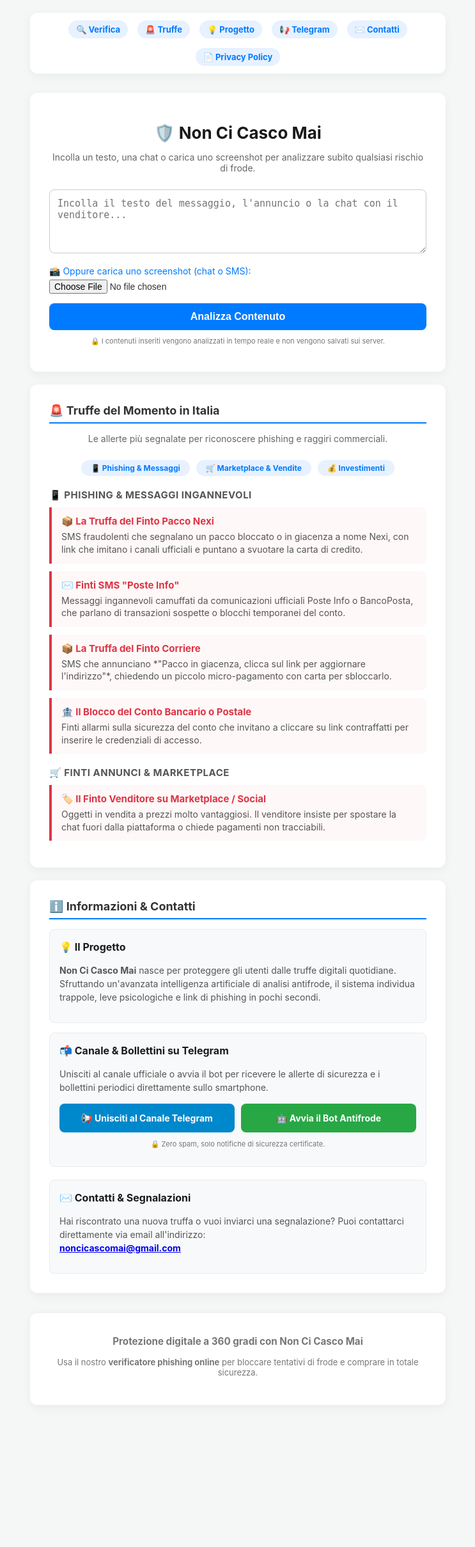
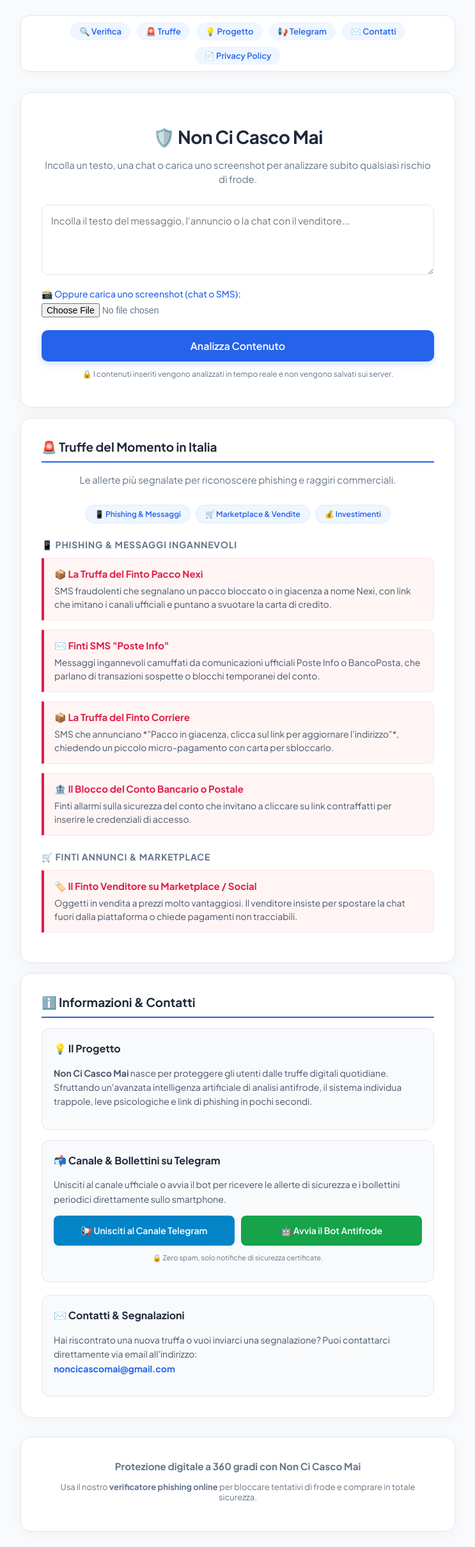
Before and after one commit to Luppolino/antiscam-bot, a FastAPI app: page / in a window 1280 px wide. Shown: the whole page at 64% size, without its empty margins (268-1011 px from the left). Before the commit the page ends 2150 px from the top, so only its background shows below. Run offline with FastAPI, Linux system fonts and the light colour scheme.

Commit message:
Update index.html

```diff
--- a/templates/index.html
+++ b/templates/index.html
@@ -1,4 +1,4 @@
-<!-- test - aggiornamento template index -->
+<!-- test - aggiornamento grafica e font -->
 <!DOCTYPE html>
 <html lang="it">
 <head>
@@ -10,87 +10,118 @@
     <!-- Libreria per formattare correttamente il testo dell'IA -->
     <script src="https://cdn.jsdelivr.net/npm/marked/marked.min.js"></script>
 
+    <!-- Google Fonts per una tipografia moderna -->
+    <link rel="preconnect" href="https://fonts.googleapis.com">
+    <link rel="preconnect" href="https://fonts.gstatic.com" crossorigin>
+    <link href="https://fonts.googleapis.com/css2?family=Plus+Jakarta+Sans:wght@400;500;600;700&display=swap" rel="stylesheet">
+
     <style>
+        :root {
+            --primary: #2563eb;
+            --primary-hover: #1d4ed8;
+            --bg-color: #f8fafc;
+            --card-bg: #ffffff;
+            --text-main: #1e293b;
+            --text-muted: #64748b;
+            --border-color: #e2e8f0;
+        }
+
         body {
-            font-family: -apple-system, BlinkMacSystemFont, "Segoe UI", Roboto, Helvetica, Arial, sans-serif;
-            background-color: #f4f7f6;
-            color: #333;
+            font-family: 'Plus Jakarta Sans', -apple-system, BlinkMacSystemFont, "Segoe UI", Roboto, sans-serif;
+            background-color: var(--bg-color);
+            color: var(--text-main);
             margin: 0;
-            padding: 20px;
+            padding: 24px 16px;
             display: flex;
             flex-direction: column;
             align-items: center;
             min-height: 100vh;
             scroll-behavior: smooth;
+            -webkit-font-smoothing: antialiased;
         }
 
         /* Barra di navigazione superiore */
         .navbar {
-            max-width: 650px;
+            max-width: 680px;
             width: 100%;
-            background: #ffffff;
-            padding: 12px 20px;
-            border-radius: 12px;
-            box-shadow: 0 4px 15px rgba(0,0,0,0.05);
+            background: var(--card-bg);
+            padding: 10px 16px;
+            border-radius: 14px;
+            box-shadow: 0 4px 20px rgba(0,0,0,0.03);
+            border: 1px solid var(--border-color);
             display: flex;
             justify-content: center;
-            gap: 15px;
+            gap: 10px;
             flex-wrap: wrap;
             box-sizing: border-box;
-            margin-bottom: 10px;
+            margin-bottom: 16px;
         }
         .navbar a {
             text-decoration: none;
-            color: #007bff;
+            color: var(--primary);
             font-size: 13px;
-            font-weight: bold;
-            padding: 6px 12px;
+            font-weight: 600;
+            padding: 6px 14px;
             border-radius: 20px;
-            background: #e7f1ff;
-            transition: background 0.2s, color 0.2s;
+            background: #eff6ff;
+            transition: all 0.2s ease;
         }
         .navbar a:hover {
-            background: #007bff;
+            background: var(--primary);
             color: white;
         }
 
         .container {
-            max-width: 650px;
+            max-width: 680px;
             width: 100%;
-            background: #ffffff;
-            padding: 30px;
-            border-radius: 12px;
-            box-shadow: 0 4px 15px rgba(0,0,0,0.05);
-            margin-top: 20px;
+            background: var(--card-bg);
+            padding: 32px;
+            border-radius: 16px;
+            box-shadow: 0 4px 25px rgba(0,0,0,0.04);
+            border: 1px solid var(--border-color);
+            margin-top: 16px;
             box-sizing: border-box;
         }
-        h1 { font-size: 26px; color: #1a1a1a; margin-bottom: 5px; text-align: center; }
-        h2 { font-size: 18px; color: #333; border-bottom: 2px solid #007bff; padding-bottom: 8px; margin-top: 0; }
-        h3.category-title { font-size: 15px; color: #555; margin: 20px 0 10px 0; text-transform: uppercase; letter-spacing: 0.5px; }
-        p.subtitle { text-align: center; color: #666; font-size: 14px; margin-bottom: 25px; }
+
+        h1 { font-size: 28px; color: var(--text-main); margin-bottom: 8px; text-align: center; font-weight: 700; letter-spacing: -0.5px; }
+        h2 { font-size: 19px; color: var(--text-main); border-bottom: 2px solid var(--primary); padding-bottom: 10px; margin-top: 0; font-weight: 700; }
+        h3.category-title { font-size: 14px; color: var(--text-muted); margin: 24px 0 12px 0; text-transform: uppercase; letter-spacing: 0.8px; font-weight: 700; }
+        p.subtitle { text-align: center; color: var(--text-muted); font-size: 15px; margin-bottom: 28px; line-height: 1.5; }
+
         textarea {
-            width: 100%; height: 100px; padding: 12px; border: 1px solid #ccc;
-            border-radius: 8px; font-size: 15px; resize: vertical; box-sizing: border-box; margin-bottom: 15px;
+            width: 100%; height: 110px; padding: 14px; border: 1.5px solid var(--border-color);
+            border-radius: 10px; font-size: 15px; font-family: inherit; resize: vertical; box-sizing: border-box; margin-bottom: 16px;
+            transition: border-color 0.2s, box-shadow 0.2s;
         }
+        textarea:focus {
+            outline: none;
+            border-color: var(--primary);
+            box-shadow: 0 0 0 3px rgba(37, 99, 235, 0.1);
+        }
+
         .file-upload {
-            margin-bottom: 15px; font-size: 14px; color: #007bff; text-align: left;
+            margin-bottom: 20px; font-size: 14px; color: var(--primary); text-align: left; font-weight: 500;
         }
         input[type="file"] {
-            display: block; margin-top: 5px; font-size: 14px; color: #333;
+            display: block; margin-top: 6px; font-size: 14px; color: var(--text-muted);
         }
+
         button {
-            width: 100%; background-color: #007bff; color: white; border: none;
-            padding: 12px; font-size: 16px; border-radius: 8px; cursor: pointer; font-weight: bold;
-            transition: background 0.2s;
+            width: 100%; background-color: var(--primary); color: white; border: none;
+            padding: 14px; font-size: 16px; border-radius: 10px; cursor: pointer; font-weight: 600;
+            font-family: inherit; transition: background-color 0.2s, transform 0.1s;
+            box-shadow: 0 4px 12px rgba(37, 99, 235, 0.2);
         }
-        button:hover { background-color: #0056b3; }
+        button:hover { background-color: var(--primary-hover); }
+        button:active { transform: scale(0.99); }
 
         .spinner {
-            border: 4px solid #f3f3f3; border-top: 4px solid #007bff; border-radius: 50%;
-            width: 32px; height: 32px; animation: spin 1s linear infinite; margin: 15px auto;
+            border: 3px solid #e2e8f0; border-top: 3px solid var(--primary); border-radius: 50%;
+            width: 32px; height: 32px; animation: spin 0.8s linear infinite; margin: 15px auto;
         }
         @keyframes spin { 0% { transform: rotate(0deg); } 100% { transform: rotate(360deg); } }
 
+        /* INVARIATO: Stile delle risposte dell'IA come richiesto */
         #risultato {
             margin-top: 25px;
             padding: 20px;
@@ -113,32 +144,36 @@
         #risultato ul, #risultato ol { padding-left: 20px; }
 
         .alert-card {
-            background: #fff8f8;
-            border-left: 4px solid #dc3545;
-            padding: 12px 15px;
-            margin-bottom: 12px;
-            border-radius: 0 8px 8px 0;
+            background: #fff5f5;
+            border-left: 4px solid #e11d48;
+            padding: 14px 16px;
+            margin-bottom: 14px;
+            border-radius: 0 10px 10px 0;
             font-size: 14px;
+            border-top: 1px solid #ffe4e6;
+            border-right: 1px solid #ffe4e6;
+            border-bottom: 1px solid #ffe4e6;
         }
-        .alert-card h4 { margin: 0 0 5px 0; color: #dc3545; font-size: 15px; }
-        .alert-card p { margin: 0; color: #555; line-height: 1.4; }
-        .category-grid { display: flex; gap: 10px; margin-bottom: 20px; justify-content: center; flex-wrap: wrap; }
-        .cat-item { background: #e7f1ff; color: #007bff; padding: 5px 15px; border-radius: 20px; font-size: 12px; font-weight: bold; }
+        .alert-card h4 { margin: 0 0 6px 0; color: #e11d48; font-size: 15px; font-weight: 700; }
+        .alert-card p { margin: 0; color: #475569; line-height: 1.5; }
+
+        .category-grid { display: flex; gap: 8px; margin-bottom: 20px; justify-content: center; flex-wrap: wrap; }
+        .cat-item { background: #eff6ff; color: var(--primary); padding: 6px 14px; border-radius: 20px; font-size: 12px; font-weight: 600; border: 1px solid #dbeafe; }
 
         .info-box {
-            background: #f8f9fa;
-            border: 1px solid #e9ecef;
-            padding: 15px;
-            border-radius: 8px;
+            background: #f8fafc;
+            border: 1px solid var(--border-color);
+            padding: 18px;
+            border-radius: 12px;
             font-size: 14px;
-            color: #555;
-            line-height: 1.5;
-            margin-top: 15px;
+            color: #475569;
+            line-height: 1.6;
+            margin-top: 16px;
         }
-        .info-box h3 { font-size: 16px; color: #1a1a1a; margin-top: 0; margin-bottom: 8px; }
+        .info-box h3 { font-size: 16px; color: var(--text-main); margin-top: 0; margin-bottom: 8px; font-weight: 700; }
 
         .seo-section {
-            margin-top: 30px; font-size: 13px; color: #777; text-align: center; border-top: 1px solid #eee; padding-top: 20px;
+            margin-top: 30px; font-size: 13px; color: var(--text-muted); text-align: center; border-top: 1px solid var(--border-color); padding-top: 20px;
         }
     </style>
 </head>
@@ -169,7 +204,7 @@
         <button onclick="analizzaMessaggio()">Analizza Contenuto</button>
 
         <!-- Disclaimer privacy -->
-        <p style="font-size: 11px; color: #777; text-align: center; margin-top: 10px;">🔒 I contenuti inseriti vengono analizzati in tempo reale e non vengono salvati sui server.</p>
+        <p style="font-size: 12px; color: var(--text-muted); text-align: center; margin-top: 12px;">🔒 I contenuti inseriti vengono analizzati in tempo reale e non vengono salvati sui server.</p>
 
         <div id="risultato"></div>
     </div>
@@ -229,19 +264,19 @@
             <p>Unisciti al canale ufficiale o avvia il bot per ricevere le allerte di sicurezza e i bollettini periodici direttamente sullo smartphone.</p>
 
             <div style="margin-top: 15px; display: flex; gap: 10px; flex-wrap: wrap;">
-                <a href="https://t.me/noncicascomai" target="_blank" style="flex: 1; min-width: 200px; text-align: center; text-decoration: none; background-color: #0088cc; color: white; padding: 12px; font-size: 14px; border-radius: 8px; font-weight: bold;">
+                <a href="https://t.me/noncicascomai" target="_blank" style="flex: 1; min-width: 200px; text-align: center; text-decoration: none; background-color: #0284c7; color: white; padding: 12px; font-size: 14px; border-radius: 8px; font-weight: 600;">
                     📢 Unisciti al Canale Telegram
                 </a>
-                <a href="https://t.me/NonCiCascoMaiBot" target="_blank" style="flex: 1; min-width: 200px; text-align: center; text-decoration: none; background-color: #28a745; color: white; padding: 12px; font-size: 14px; border-radius: 8px; font-weight: bold;">
+                <a href="https://t.me/NonCiCascoMaiBot" target="_blank" style="flex: 1; min-width: 200px; text-align: center; text-decoration: none; background-color: #16a34a; color: white; padding: 12px; font-size: 14px; border-radius: 8px; font-weight: 600;">
                     🤖 Avvia il Bot Antifrode
                 </a>
             </div>
-            <p style="font-size: 11px; color: #777; margin-top: 10px; text-align: center;">🔒 Zero spam, solo notifiche di sicurezza certificate.</p>
+            <p style="font-size: 11px; color: var(--text-muted); margin-top: 10px; text-align: center;">🔒 Zero spam, solo notifiche di sicurezza certificate.</p>
         </div>
 
         <div class="info-box" id="contatti" style="margin-top: 20px;">
             <h3>✉️ Contatti & Segnalazioni</h3>
-            <p>Hai riscontrato una nuova truffa o vuoi inviarci una segnalazione? Puoi contattarci direttamente via email all'indirizzo: <br><a href="mailto:noncicascomai@gmail.com"><strong>noncicascomai@gmail.com</strong></a></p>
+            <p>Hai riscontrato una nuova truffa o vuoi inviarci una segnalazione? Puoi contattarci direttamente via email all'indirizzo: <br><a href="mailto:noncicascomai@gmail.com" style="color: var(--primary); text-decoration: none; font-weight: 600;"><strong>noncicascomai@gmail.com</strong></a></p>
         </div>
     </div>
 
@@ -265,7 +300,7 @@
             divRisultato.innerHTML = `
                 <div style="text-align: center;">
                     <div class="spinner"></div>
-                    <p style="color: #555; font-size: 14px; margin: 0;">Analisi in corso con Non Ci Casco Mai...</p>
+                    <p style="color: #64748b; font-size: 14px; margin: 0; font-weight: 500;">Analisi in corso con Non Ci Casco Mai...</p>
                 </div>
             `;
 
```
